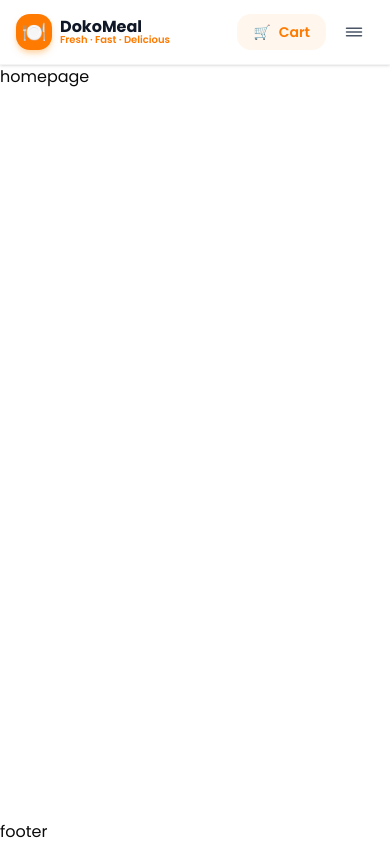
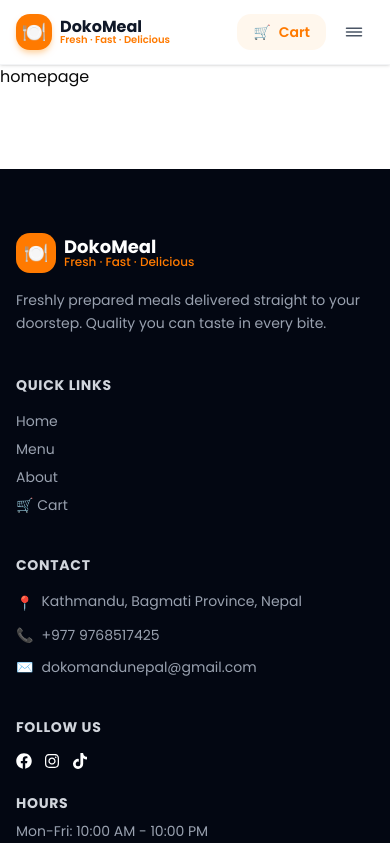
Before and after one commit to sarinashresthaa/dokomeal, a React (Vite) app: page / in a window 390 px wide. Shown: the top 843 px of the page. Built offline with nearby package versions, Linux system fonts and the light colour scheme.

Commit message:
feat: add responsive footer component

```diff
--- a/src/components/Layout/Footer.tsx
+++ b/src/components/Layout/Footer.tsx
@@ -1,9 +1,112 @@
+import { ROUTES } from "@/routes/routes"
+import { Link } from "react-router-dom"
+import { FaFacebook, FaInstagram, FaTiktok } from "react-icons/fa"
 
 const Footer = () => {
   return (
-    <div>
-      footer
-    </div>
+    <footer className="mt-20 bg-gray-950 text-white">
+      <div className="mx-auto max-w-6xl px-4 py-16 sm:px-6">
+        <div className="grid grid-cols-1 md:grid-cols-2 gap-10 lg:grid-cols-4">
+          <div>
+            <div className="mb-4 flex items-center gap-2">
+              <div className="flex h-10 w-10 items-center justify-center rounded-xl bg-[#FF7A00]">
+                <span className="text-xl">🍽️</span>
+              </div>
+              <div>
+                <div className="text-lg leading-none font-bold">DokoMeal</div>
+                <div className="text-xs leading-none font-medium text-[#FF7A00]">
+                  Fresh · Fast · Delicious
+                </div>
+              </div>
+            </div>
+            <p className="text-sm leading-relaxed text-gray-400">
+              Freshly prepared meals delivered straight to your doorstep.
+              Quality you can taste in every bite.
+            </p>
+          </div>
+          <div className="space-y-4">
+            <div className="text-sm font-bold tracking-wider text-gray-300 uppercase">
+              QUICK LINKS
+            </div>
+            <button className="flex flex-col gap-2 text-sm text-gray-400 capitalize transition-colors">
+              <Link to={ROUTES.HOME} className="hover:text-[#FF7A00]">
+                Home
+              </Link>
+              <Link to={ROUTES.MENU} className="hover:text-[#FF7A00]">
+                Menu
+              </Link>
+              <Link to={ROUTES.ABOUT} className="hover:text-[#FF7A00]">
+                About
+              </Link>
+              <Link to={ROUTES.CART} className="hover:text-[#FF7A00]">
+                🛒 Cart
+              </Link>
+            </button>
+          </div>
+          <div>
+            <h3 className="mb-4 text-sm font-bold tracking-wider text-gray-300 uppercase">
+              CONTACT
+            </h3>
+            <ul className="space-y-3 text-sm text-gray-400">
+              <li className="flex items-start gap-2">
+                <span className="mt-0.5">📍</span>
+                <span> Kathmandu, Bagmati Province, Nepal</span>
+              </li>
+              <li className="flex items-start gap-2">
+                <span>📞</span> <span>+977 9768517425</span>
+              </li>
+              <li className="flex items-start gap-2">
+                <span>✉️</span>
+                <span>dokomandunepal@gmail.com</span>
+              </li>
+            </ul>
+          </div>
+          <div>
+            <h3 className="mb-4 text-sm font-bold tracking-wider text-gray-300 uppercase">
+              FOLLOW US
+            </h3>
+            <div className="mb-6 flex gap-3">
+              <a
+                href="https://www.facebook.com/dokomandu.nepal"
+                target="_blank"
+                rel="noopener noreferrer"
+              >
+                <FaFacebook />
+              </a>
+              <a
+                href="https://www.instagram.com/dokomandu_nepal/"
+                target="_blank"
+                rel="noopener noreferrer"
+              >
+                <FaInstagram />
+              </a>
+              <a
+                href="www.tiktok.com/@dokomandu_nepal"
+                target="_blank"
+                rel="noopener noreferrer"
+              >
+                <FaTiktok />
+              </a>
+            </div>
+            <h3 className="mb-2 text-sm font-bold tracking-wider text-gray-300 uppercase">
+              HOURS
+            </h3>
+            <p className="text-sm text-gray-400">
+              Mon-Fri: 10:00 AM - 10:00 PM
+            </p>
+            <p className="text-sm text-gray-400">
+              Sat-Sun: 11:00 AM - 11:00 PM
+            </p>
+          </div>
+        </div>
+        <div className="mt-12 flex flex-col items-center justify-between gap-3 border-t border-gray-800 pt-6 sm:flex-row">
+          <p className="text-sm text-gray-500">
+            © {new Date().getFullYear()} DokoMeal. All rights reserved.
+          </p>
+          <p className="text-sm text-gray-500">Made with ❤️ in Kathmandu</p>
+        </div>
+      </div>
+    </footer>
   )
 }
 
```
